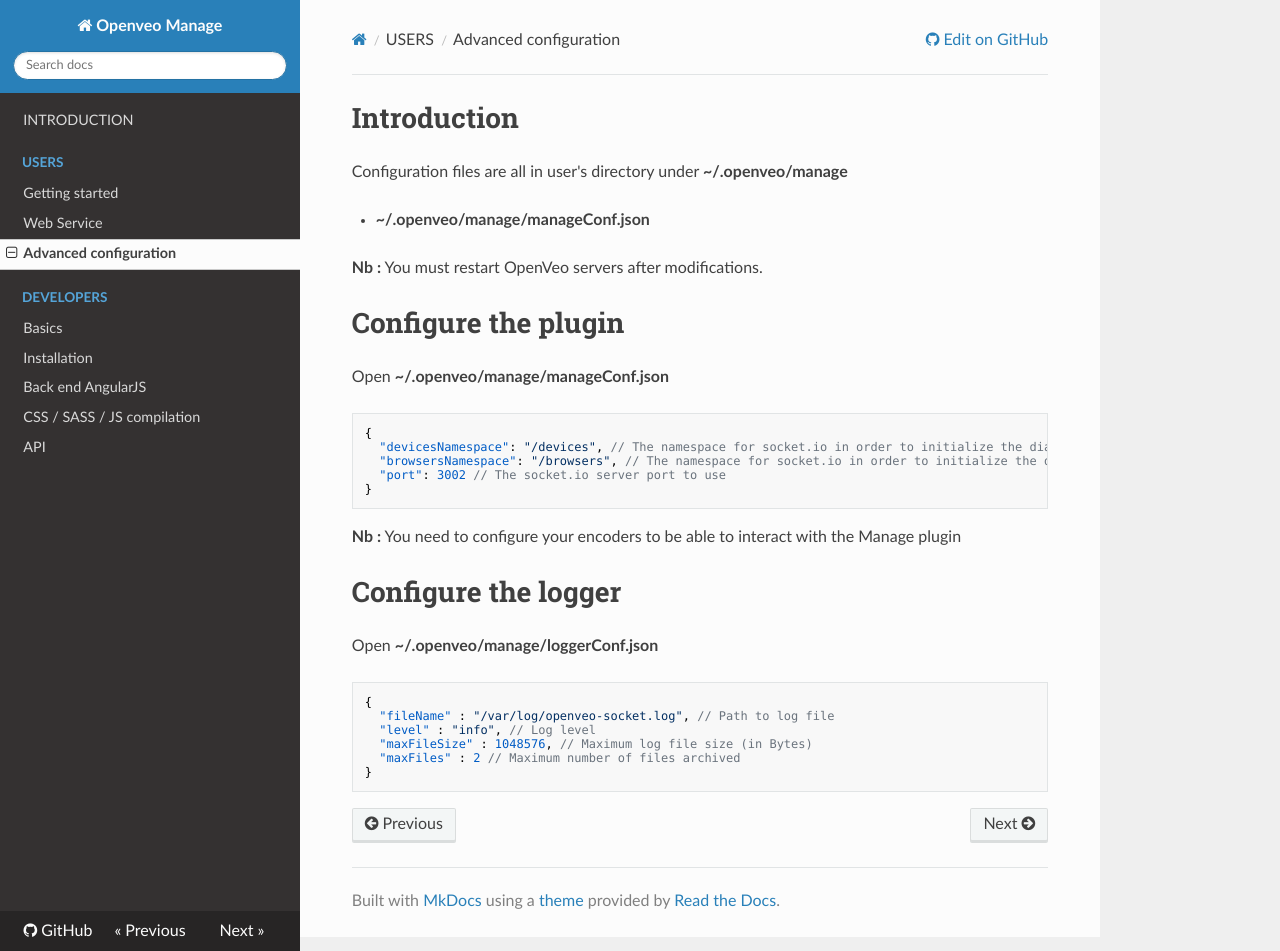
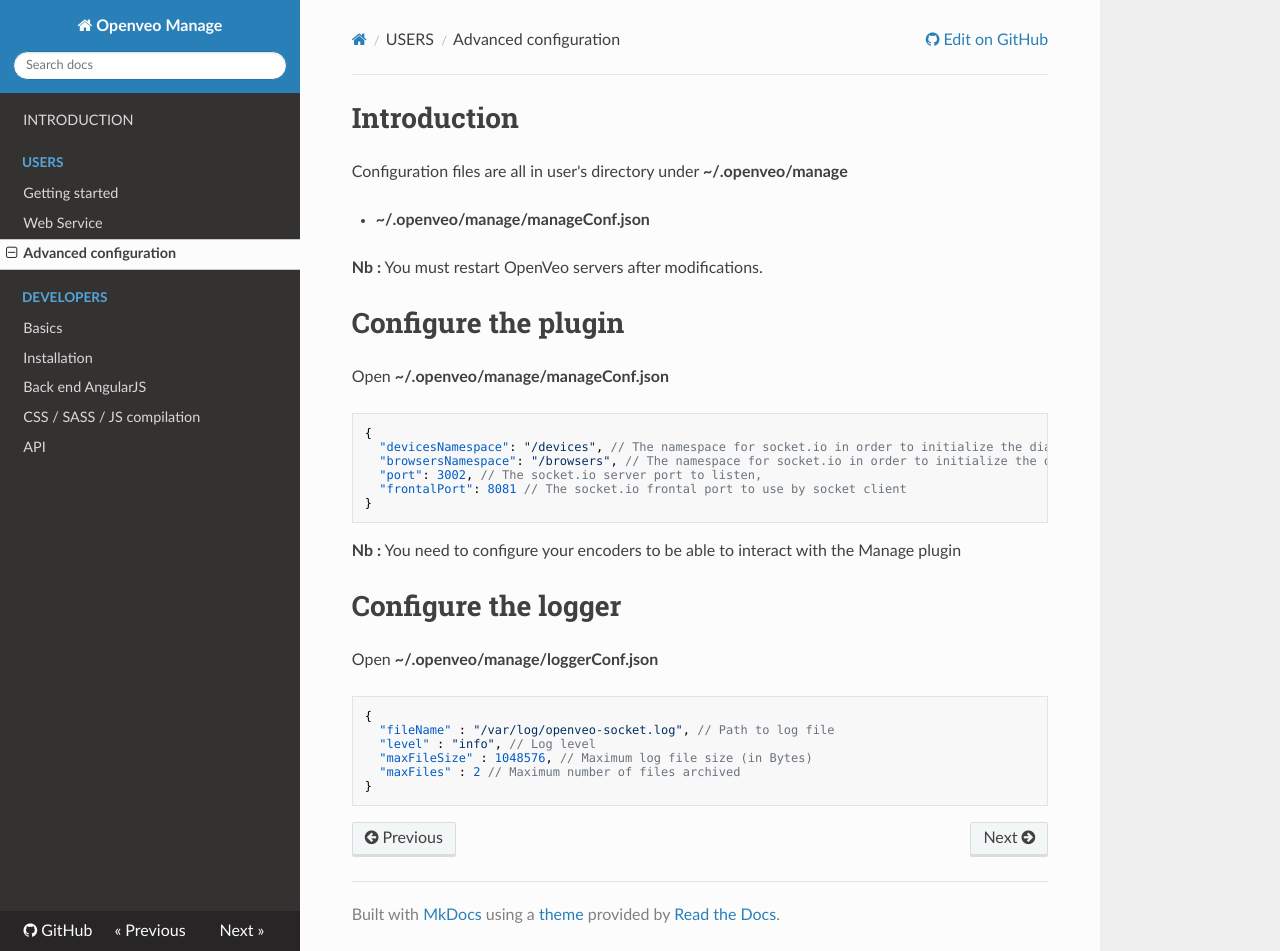
Before and after one commit to veo-labs/openveo-manage, an MkDocs documentation site: the page built from docs/advanced-configuration.md, in a window 1280 px wide and 951 px high. Built offline with MkDocs 1.6.1, drawn with Linux system fonts in a browser that asks for light colours; nearby versions of some CDN libraries; old or Windows-style settings are respelled for this version of MkDocs.

````diff
--- a/docs/advanced-configuration.md
+++ b/docs/advanced-configuration.md
@@ -14,7 +14,8 @@ Open **~/.openveo/manage/manageConf.json**
 {
   "devicesNamespace": "/devices", // The namespace for socket.io in order to initialize the dialog with encoders
   "browsersNamespace": "/browsers", // The namespace for socket.io in order to initialize the dialog with browsers
-  "port": 3002 // The socket.io server port to use
+  "port": 3002, // The socket.io server port to listen,
+  "frontalPort": 8081 // The socket.io frontal port to use by socket client
 }
 ```
 
--- a/package.json
+++ b/package.json
@@ -1,6 +1,6 @@
 {
   "name": "@openveo/manage",
-  "version": "1.0.0-alpha.0",
+  "version": "1.0.0-alpha.1",
   "description": "Manage plugin for OpenVeo",
   "keywords": [
     "openveo",
````
Also changed, not shown: CHANGELOG.md (+1 -1 lines), README.md (+1 -1 lines).
